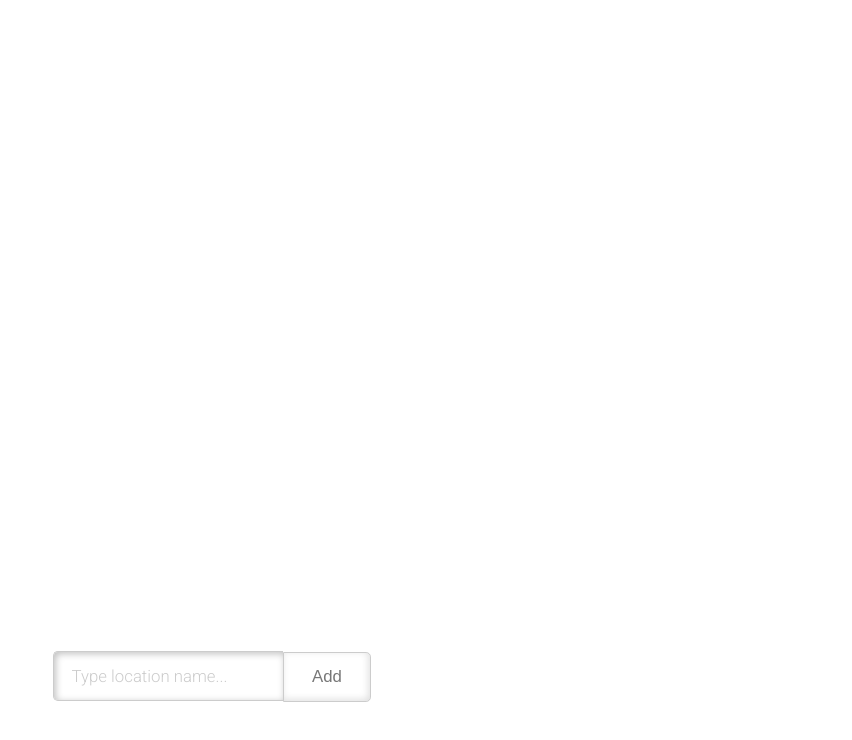
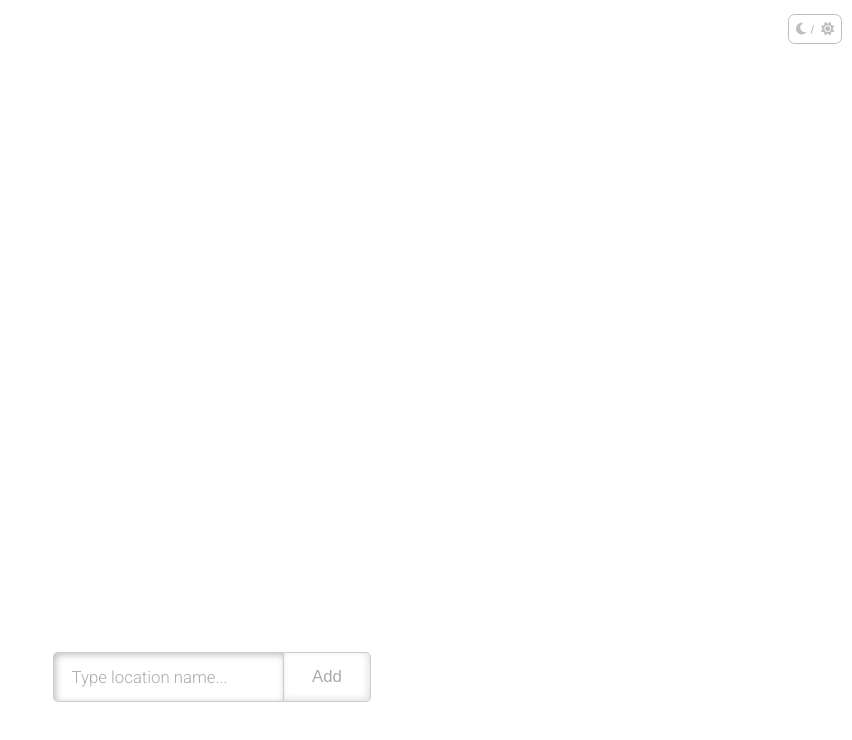
Before and after one commit to b-ff/world-clock, a React (Create React App) app: page / in a window 1280 px wide. Shown: the top 740 px of the page, without its empty margins (428-1280 px from the left). Built offline with nearby package versions, Linux system fonts and the light colour scheme.

Commit message:
Theming!

```diff
--- a/package.json
+++ b/package.json
@@ -3,6 +3,10 @@
   "version": "0.1.0",
   "private": true,
   "dependencies": {
+    "@fortawesome/fontawesome-free": "^6.1.1",
+    "@fortawesome/fontawesome-svg-core": "^6.1.1",
+    "@fortawesome/free-solid-svg-icons": "^6.1.1",
+    "@fortawesome/react-fontawesome": "^0.1.18",
     "@testing-library/jest-dom": "^5.16.4",
     "@testing-library/react": "^13.2.0",
     "@testing-library/user-event": "^13.5.0",
--- a/src/components/ClockForm.tsx
+++ b/src/components/ClockForm.tsx
@@ -8,6 +8,7 @@ import React, {
   useRef,
 } from "react";
 import styled from "styled-components";
+import { propFromTheme } from "../utils";
 
 type ClockFormType = {
   onSubmit: (location: string) => void;
@@ -57,6 +58,9 @@ const StyledClockForm = styled.form`
 `;
 
 const StyledFieldset = styled.fieldset`
+  display: flex;
+  flex-direction: row;
+  align-items: stretch;
   margin: 0;
   padding: 0;
   border: none;
@@ -66,27 +70,28 @@ const StyledFieldset = styled.fieldset`
 const StyledInput = styled.input`
   padding: 1rem 1.25rem;
   font-size: 1.2rem;
-  border: 1px solid #ccc;
+  border: 1px solid ${propFromTheme("borderSecondaryColor")};
   border-right: none;
   border-radius: 0.35rem 0 0 0.35rem;
   box-shadow: inset 0.125rem 0.125rem 0.5rem 0 rgba(0, 0, 0, 0.25);
   font-family: "Roboto";
   font-weight: 300;
   outline: none;
+  background-color: ${propFromTheme("backgroundPrimaryColor")};
 
   &::placeholder {
-    color: #ccc;
+    color: ${propFromTheme("fontSecondaryColor")};
   }
 `;
 
 const StyledSubmit = styled.button`
   padding: 1rem 2rem;
   font-size: 1.2rem;
-  border: 1px solid #ccc;
-  background: transparent;
+  border: 1px solid ${propFromTheme("borderSecondaryColor")};
+  background: ${propFromTheme("backgroundPrimaryColor")};
   border-radius: 0 0.35rem 0.35rem 0;
   box-shadow: inset -0.125rem -0.125rem 0.5rem 0 rgba(0, 0, 0, 0.125);
-  color: #777;
+  color: ${propFromTheme("fontSecondaryColor")};
   cursor: pointer;
 
   &:active {
--- a/src/components/Dashboard.tsx
+++ b/src/components/Dashboard.tsx
@@ -2,7 +2,9 @@ import React, { FC, ReactElement, useCallback, useState } from "react";
 import styled from "styled-components";
 import { API_HOST, LOCATIONS_STORAGE_KEY, SCREEN_WIDTH } from "../config";
 import { ILocation } from "../types";
+import { noop } from "../utils";
 import { ClockForm } from "./ClockForm";
+import { ThemeToggle } from "./ThemeToggle";
 import { Time } from "./Time";
 
 const requestLocations = (location: string): Promise<ILocation> => {
@@ -16,7 +18,13 @@ const requestLocations = (location: string): Promise<ILocation> => {
   });
 };
 
-export const Dashboard: FC = (): ReactElement => {
+type DashboardProps = {
+  onToggleTheme: () => void;
+};
+
+export const Dashboard: FC<DashboardProps> = ({
+  onToggleTheme = noop,
+}): ReactElement => {
   const storedLocations = JSON.parse(
     localStorage.getItem(LOCATIONS_STORAGE_KEY) || "[]"
   ) as ILocation[];
@@ -43,6 +51,9 @@ export const Dashboard: FC = (): ReactElement => {
 
   return (
     <StyledDashboard>
+      <StyledToolbar>
+        <ThemeToggle onToggle={onToggleTheme} />
+      </StyledToolbar>
       <StyledClockList>
         {locations.map(
           (location: ILocation, idx: number): ReactElement => (
@@ -64,6 +75,13 @@ const StyledDashboard = styled.main`
   flex-direction: column;
   width: 100vw;
   min-height: 100%;
+`;
+
+const StyledToolbar = styled.section`
+  display: flex;
+  flex-direction: row;
+  justify-content: flex-end;
+  padding: 1rem 0.75rem;
 `;
 
 const StyledClockList = styled.section`
--- /dev/null
+++ b/src/components/ThemeToggle.tsx
@@ -0,0 +1,36 @@
+import React, { FC, ReactElement } from "react";
+import styled from "styled-components";
+import { FontAwesomeIcon } from "@fortawesome/react-fontawesome";
+import { faSun, faMoon } from "@fortawesome/free-solid-svg-icons";
+import { propFromTheme } from "../utils";
+
+type ThemeToggleProps = {
+  onToggle: () => void;
+};
+
+export const ThemeToggle: FC<ThemeToggleProps> = ({
+  onToggle,
+  ...props
+}): ReactElement => (
+  <StyledToggle onClick={onToggle} {...props}>
+    <FontAwesomeIcon icon={faMoon} /> / <FontAwesomeIcon icon={faSun} />
+  </StyledToggle>
+);
+
+const StyledToggle = styled.button`
+  padding: 0.5em;
+  font-size: 0.95rem;
+  letter-spacing: 0.1em;
+  background-color: ${propFromTheme("backgroundPrimaryColor")};
+  color: ${propFromTheme("fontPrimaryColor")};
+  border: 1px solid ${propFromTheme("fontPrimaryColor")};
+  border-radius: 0.5em;
+  cursor: pointer;
+  opacity: 0.25;
+  transition: opacity 0.3s ease-in-out;
+
+  &:hover,
+  &:active {
+    opacity: 0.5;
+  }
+`;
--- a/src/components/Time.tsx
+++ b/src/components/Time.tsx
@@ -2,6 +2,7 @@ import React, { FC, ReactElement } from "react";
 import styled from "styled-components";
 import { SCREEN_WIDTH } from "../config";
 import { ILocation } from "../types";
+import { propFromTheme } from "../utils";
 import { Watchface } from "./Watchface";
 
 type TimeProps = {
@@ -91,7 +92,7 @@ const StyledTitle = styled.h2`
 
 const StyledDescription = styled.p`
   font-size: 0.75rem;
-  color: #aaa;
+  color: ${propFromTheme("fontSecondaryColor")};
   text-align: center;
 
   @media screen and (max-width: ${SCREEN_WIDTH.XSMALL}px) {
@@ -105,7 +106,7 @@ const StyledRemoveLink = styled.a`
   position: absolute;
   top: 0;
   right: 0;
-  color: #ccc;
+  color: ${propFromTheme("fontSecondaryColor")};
   font-size: 1rem;
   text-decoration: none;
   cursor: pointer;
--- a/src/config.ts
+++ b/src/config.ts
@@ -1,4 +1,8 @@
 export const LOCATIONS_STORAGE_KEY = "locations-storage-key";
+export const THEME_STORAGE_KEY = "theme-storage-key";
+export const LIGHT_THEME_KEY = "light";
+export const DARK_THEME_KEY = "dark";
+export const DEFAULT_THEME = LIGHT_THEME_KEY;
 export const API_HOST = "https://rootfox-city-timezone.herokuapp.com/";
 export const SCREEN_WIDTH = {
   LARGE: 1280,
--- a/src/containers/App.tsx
+++ b/src/containers/App.tsx
@@ -1,7 +1,18 @@
-import React, { FC, ReactElement } from "react";
-import { createGlobalStyle } from "styled-components";
+import React, { FC, ReactElement, useCallback, useState } from "react";
+import { createGlobalStyle, ThemeProvider } from "styled-components";
 import { Dashboard } from "../components/Dashboard";
-import { SCREEN_WIDTH } from "../config";
+import {
+  DARK_THEME_KEY,
+  DEFAULT_THEME,
+  LIGHT_THEME_KEY,
+  SCREEN_WIDTH,
+  THEME_STORAGE_KEY,
+} from "../config";
+import { DarkTheme } from "../themes/dark";
+import { LightTheme } from "../themes/light";
+import { propFromTheme } from "../utils";
+
+const storedThemeKey = localStorage.getItem(THEME_STORAGE_KEY) || DEFAULT_THEME;
 
 const GlobalStyle = createGlobalStyle`
   html,
@@ -15,6 +26,8 @@ const GlobalStyle = createGlobalStyle`
     font-family: 'Montserrat', Arial, sans-serif;
     font-size: 16px;
     font-weight: 200;
+    color: ${propFromTheme("fontPrimaryColor")};
+    background-color: ${propFromTheme("backgroundPrimaryColor")};
 
     @media screen and (max-width: ${SCREEN_WIDTH.LARGE}px) {
       font-size: 14px;
@@ -42,9 +55,20 @@ const GlobalStyle = createGlobalStyle`
   }
 `;
 
-export const App: FC = (): ReactElement => (
-  <>
-    <GlobalStyle />
-    <Dashboard />
-  </>
-);
+export const App: FC = (): ReactElement => {
+  const [theme, setTheme] = useState(storedThemeKey);
+
+  const toggleTheme = useCallback(() => {
+    const updatedValue =
+      theme === LIGHT_THEME_KEY ? DARK_THEME_KEY : LIGHT_THEME_KEY;
+    setTheme(updatedValue);
+    localStorage.setItem(THEME_STORAGE_KEY, updatedValue);
+  }, [theme, setTheme]);
+
+  return (
+    <ThemeProvider theme={theme === LIGHT_THEME_KEY ? LightTheme : DarkTheme}>
+      <Dashboard onToggleTheme={toggleTheme} />
+      <GlobalStyle />
+    </ThemeProvider>
+  );
+};
--- /dev/null
+++ b/src/themes/dark.ts
@@ -0,0 +1,12 @@
+import { ITheme } from "../types";
+
+export const DarkTheme: ITheme = {
+  backgroundPrimaryColor: "#202020",
+  backgroundSecondaryColor: "#3a3a3a",
+  fontPrimaryColor: "#ccc",
+  fontSecondaryColor: "#777",
+  borderPrimaryColor: "#000",
+  borderSecondaryColor: "#444",
+  shadowLightenColor: "rgba(255, 255, 255, 0.125)",
+  shadowDarkenColor: "rgba(0, 0, 0, 0.5)",
+};
--- /dev/null
+++ b/src/themes/light.ts
@@ -0,0 +1,12 @@
+import { ITheme } from "../types";
+
+export const LightTheme: ITheme = {
+  backgroundPrimaryColor: "#fff",
+  backgroundSecondaryColor: "#f0f0f0",
+  fontPrimaryColor: "#000",
+  fontSecondaryColor: "#aaa",
+  borderPrimaryColor: "#000",
+  borderSecondaryColor: "#ccc",
+  shadowLightenColor: "rgba(255, 255, 255, 0.35)",
+  shadowDarkenColor: "rgba(0, 0, 0, 0.35)",
+};
--- /dev/null
+++ b/src/utils.ts
@@ -0,0 +1,8 @@
+import { ITheme } from "./types";
+
+export const noop = (): void => {};
+
+export const propFromTheme =
+  (propName: keyof ITheme) =>
+  ({ theme }: { theme: ITheme }): string | undefined =>
+    theme[propName];
```
Also changed, not shown: src/components/Watchface.tsx (+14 -13 lines), src/types.d.ts (+13 -0 lines), 1 other file (tests, documents, lock files or other folders).
